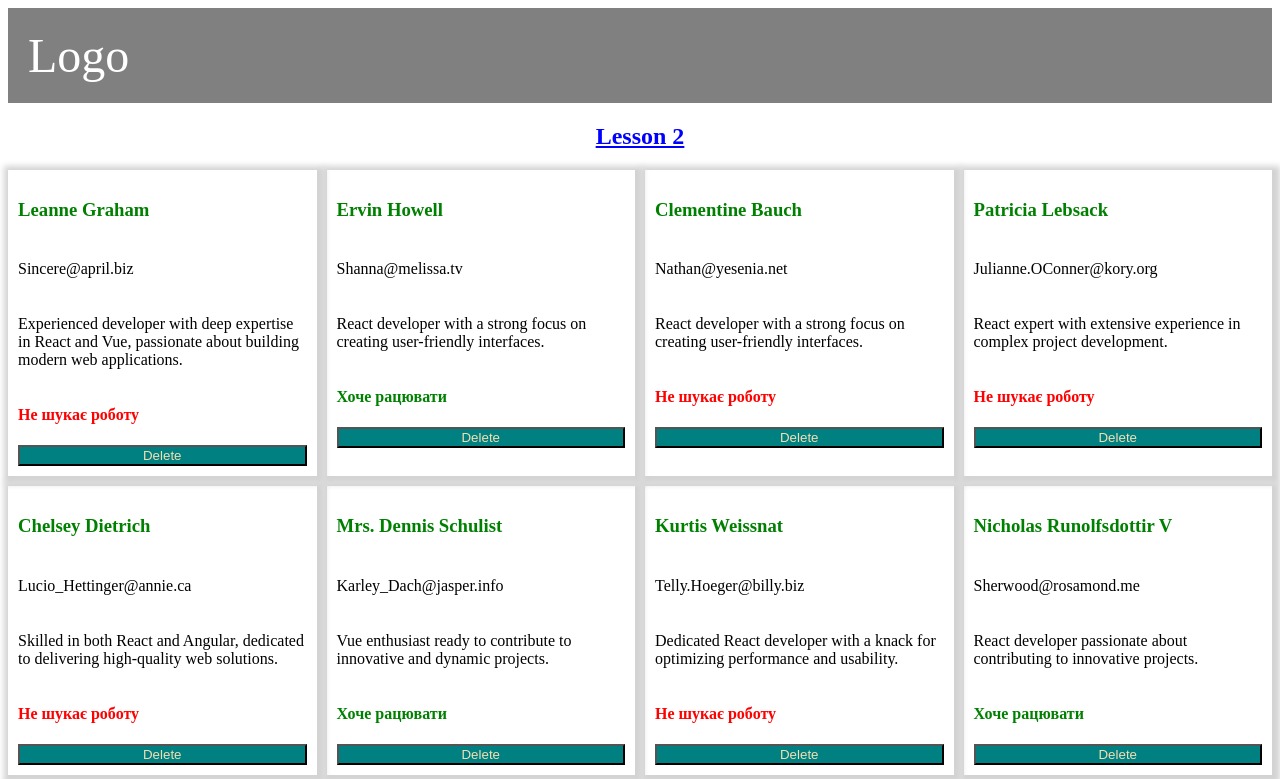
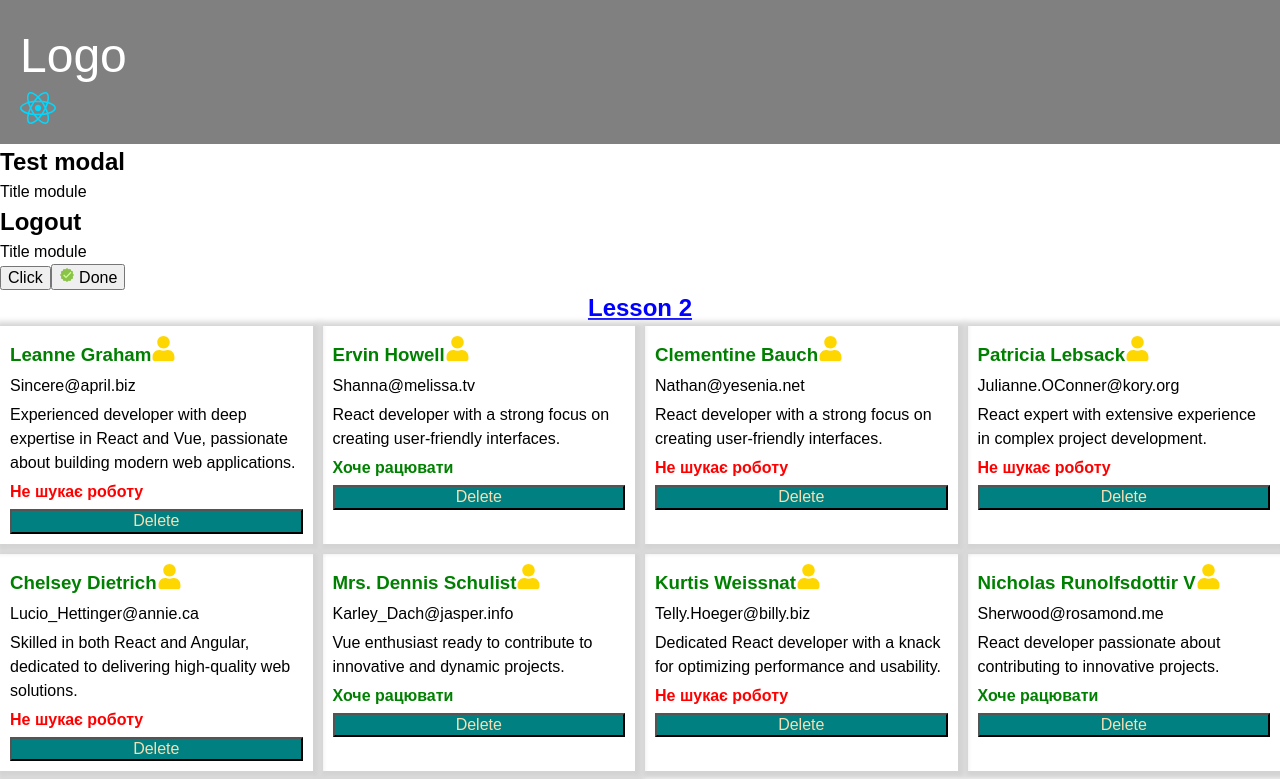
Before and after one commit to AndreyS86/Fs110-test, a React (Vite) app: page / in a window 1280 px wide. Shown: the top 779 px of the page. Built offline with nearby package versions, Linux system fonts and the light colour scheme.

Commit message:
finalyM1L2

```diff
--- a/package.json
+++ b/package.json
@@ -11,8 +11,10 @@
   },
   "dependencies": {
     "clsx": "^2.1.1",
+    "modern-normalize": "^3.0.1",
     "react": "^18.3.1",
-    "react-dom": "^18.3.1"
+    "react-dom": "^18.3.1",
+    "react-icons": "^5.4.0"
   },
   "devDependencies": {
     "@eslint/js": "^9.15.0",
--- a/src/App.jsx
+++ b/src/App.jsx
@@ -2,10 +2,22 @@ import Header from "./components/Header/Header";
 import User from "./components/User/User";
 import usersData from "./assets/users.json";
 import styles from "./App.module.css";
+import img from "./assets/react.svg";
+import Button from "./components/button/button";
+import { FcApproval } from "react-icons/fc";
+import Modal from "./components/modal/modal";
+
 const App = () => {
   return (
     <>
       <Header />
+      <Modal title="Test modal" />
+      <Modal title="Logout" />
+      <Button>Click</Button>
+      <Button>
+        <FcApproval /> Done
+      </Button>
+
       <h2 className="title">Lesson 2</h2>
       <ul className="wrapper">
         {usersData.map((user) => (
@@ -16,6 +28,7 @@ const App = () => {
         <div className={styles.box}>box1</div>
         <div className={styles.box2}>box2</div>
       </div>
+      <img src={img} />
     </>
   );
 };
--- a/src/components/Header/Header.jsx
+++ b/src/components/Header/Header.jsx
@@ -1,9 +1,13 @@
 import styles from "./Header.module.css";
+import icon from "./../../assets/react.svg";
 
 const Header = () => {
   return (
     <header className="header">
-      <div className={styles.title}>Logo</div>
+      <div className={styles.title}>
+        Logo
+        <img src={icon} alt="" />
+      </div>
     </header>
   );
 };
--- a/src/components/User/User.jsx
+++ b/src/components/User/User.jsx
@@ -1,5 +1,6 @@
 import clsx from "clsx";
 import styles from "./User.module.css";
+import { FaUser } from "react-icons/fa";
 console.log(styles);
 
 const User = ({
@@ -10,7 +11,10 @@ const User = ({
 }) => {
   return (
     <div className={styles.card}>
-      <h3 className={styles.title}>{name}</h3>
+      <h3 className={styles.title}>
+        {name}
+        <FaUser className={styles.iconUser} />
+      </h3>
       <p>{email}</p>
       <p>{bio}</p>
       {/* <p
--- a/src/components/User/User.module.css
+++ b/src/components/User/User.module.css
@@ -6,6 +6,11 @@
   --font-xxl: 3rem;
 }
 
+.iconUser {
+  width: 25px;
+  height: 25px;
+  color: gold;
+}
 .card {
   box-shadow: 2px 2px 6px 6px lightgray;
   padding: 10px;
--- /dev/null
+++ b/src/components/button/button.jsx
@@ -0,0 +1,5 @@
+const Button = ({ children }) => {
+    return <button>{children}</button>;
+};
+
+export default Button;
--- /dev/null
+++ b/src/components/modal/modal.jsx
@@ -0,0 +1,13 @@
+const Modal = (props) => {
+  return (
+    <div>
+      <h2>{props.title}</h2>
+      Title module
+      <div>
+       {props.children}
+      </div>{" "}
+    </div>
+  );
+};
+
+export default Modal;
--- a/src/index.css
+++ b/src/index.css
@@ -1,3 +1,29 @@
+body {
+  font-family: sans-serif;
+  line-height: 1.5;
+}
+
+h1,
+h2,
+h3,
+h4,
+h5,
+h6,
+p {
+  margin: 0;
+}
+
+ul,
+ol {
+  margin: 0;
+  padding: 0;
+}
+
+img {
+  display: block;
+  max-width: 100%;
+}
+
 :root {
   --blue: gray;
   --orange: orange;
--- a/src/main.jsx
+++ b/src/main.jsx
@@ -2,6 +2,8 @@ import { StrictMode } from "react";
 import { createRoot } from "react-dom/client";
 import App from "./App.jsx";
 import "./index.css";
+import "modern-normalize";
+
 createRoot(document.getElementById("root")).render(
   <StrictMode>
     <App />
```
Also changed, not shown: 1 other file (tests, documents, lock files or other folders).
